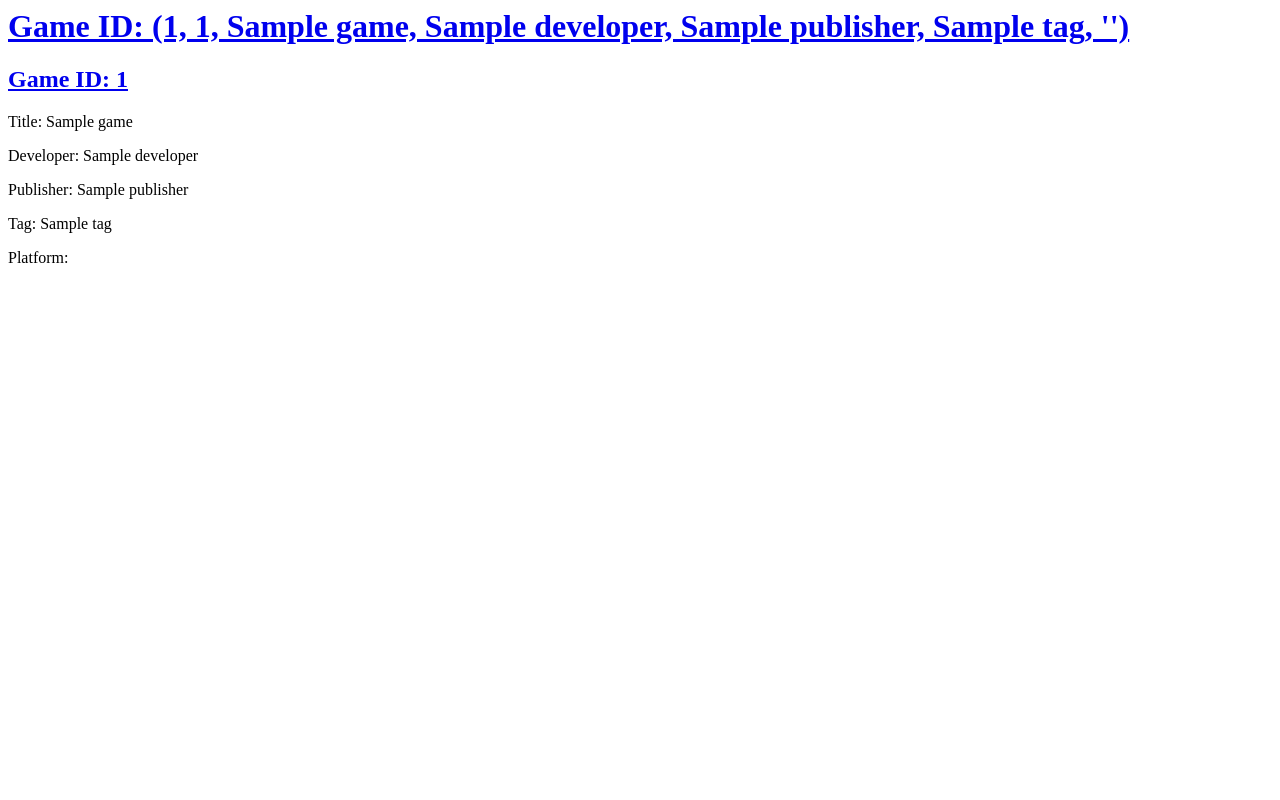
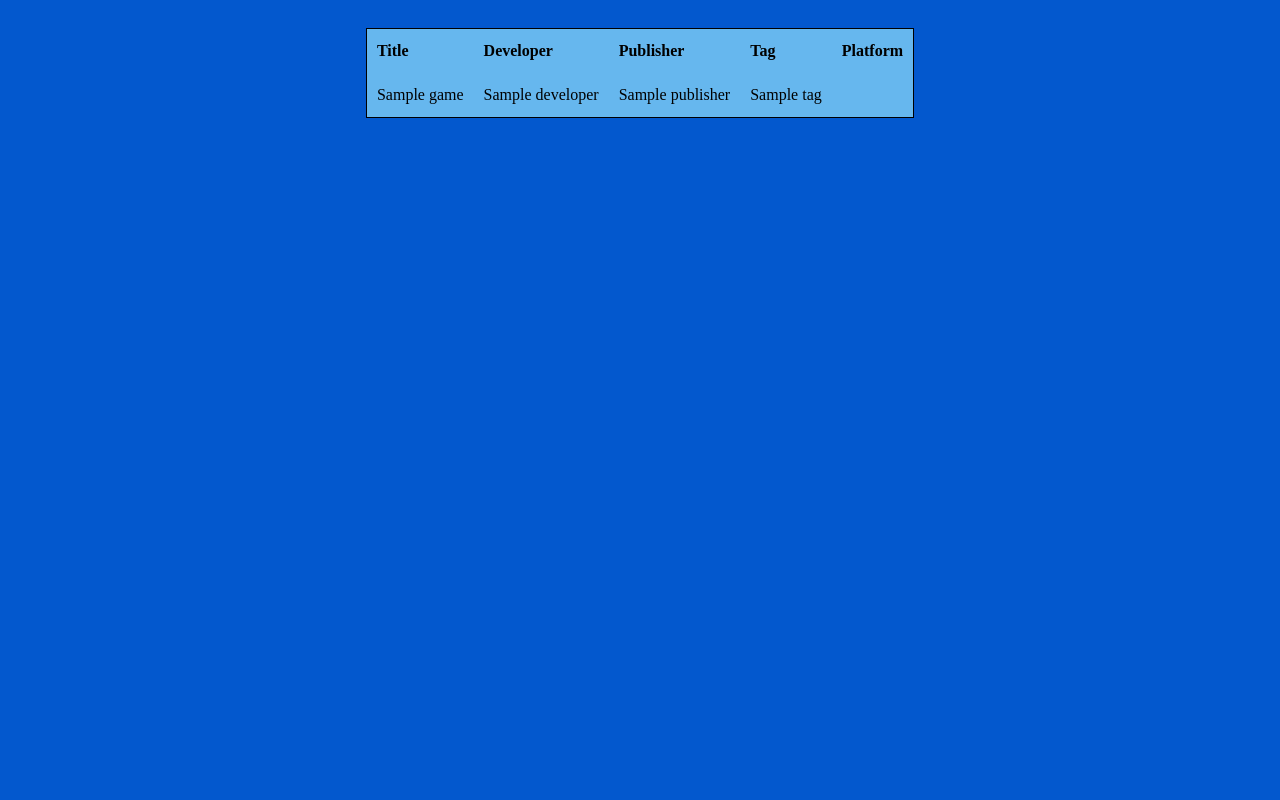
Before and after one commit to LostyGuy/Fast-API-Simple-Database, a FastAPI app: template templates/game.html in a window 1280 px wide. Run offline with FastAPI, Linux system fonts and the light colour scheme; the template is opened without the code that fills it: most values are stand-ins (such as "Sample title", 1, 10 or a date in 2020).

Commit message:
Refactor game and games list templates to improve layout and styling; update main.py to streamline game retrieval logic

```diff
--- a/app/main.py
+++ b/app/main.py
@@ -69,22 +69,22 @@ app.mount("/static", StaticFiles(directory="static"), name="static")
 
 templates = Jinja2Templates(directory="templates")
 
-@app.get("/items/{id}", response_class=HTMLResponse)
-async def read_item(request: Request, id: str):
-    return templates.TemplateResponse(
-        request=request, name="item.html", context={"id": id}
-    )
+# @app.get("/items/{id}", response_class=HTMLResponse)
+# async def read_item(request: Request, id: str):
+#     return templates.TemplateResponse(
+#         request=request, name="item.html", context={"id": id}
+#     )
 
 @app.get("/game/{id}", response_model=list[schemas.GamesBase])
 async def read_games(request: Request, id: int ,db: Session = Depends(get_db)):
-    games = db.query(models.Games).all()
+    games_list = db.query(models.Games).all()
     return templates.TemplateResponse(
-        request=request, name="game.html", context={ "id": id, "games": games}
+        request=request, name="game.html", context={ "id": id, "games": games_list}
     )
 
 @app.get("/games_list/{id}", response_class=HTMLResponse)
 async def read_games_list(request: Request, id: int, db: Session = Depends(get_db)):
-    games_list = db.query(models.Games).filter(models.Games.game_id == id).all()
+    games_list = db.query(models.Games).all()
     return templates.TemplateResponse(
         "games_list.html", {"request": request, "id": id, "games_list": games_list}
     )
--- a/templates/game.html
+++ b/templates/game.html
@@ -2,20 +2,47 @@
 <head>
     <title>Game Details</title>
 </head>
+<style>
+
+    body {
+        background-color:rgb(3, 88, 206);
+        padding: 20px;
+    }
+    table {
+        margin: auto;
+        border-collapse: collapse;
+        border: 1px solid black;
+    }
+    th, td {
+        line-height: 1.5;
+        padding: 10px;
+        text-align: left;
+        background-color: rgb(102, 183, 238);
+    }
+    a {
+        text-decoration: none;
+        color: black;
+        font-size: 16px;
+    }
+</style>
 <body>
-
-
-
-    <h1><a href="{{ url_for('read_games', id=id) }}">Game ID: {{ id, games[0].game_id, games[1].title, games[0].developer, games[0].publisher, games[0].tag, games[0].platform }}</a></h1>
-    {% for game in games %}
-        <div>
-            <h2><a href="{{ url_for('read_games', id=game.game_id) }}">Game ID: {{ game.game_id }}</a></h2>
-            <p>Title: {{ game.title }}</p>
-            <p>Developer: {{ game.developer }}</p>
-            <p>Publisher: {{ game.publisher }}</p>
-            <p>Tag: {{ game.tag }}</p>
-            <p>Platform: {{ game.platform }}</p>
-        </div>
-    {% endfor %}
+    <div>
+        <table>
+            <tr>
+                <th>Title</th>
+                <th>Developer</th>
+                <th>Publisher</th>
+                <th>Tag</th>
+                <th>Platform</th>
+            </tr>
+            <tr>
+                <td>{{ games[id-1].title }}</td>
+                <td>{{ games[id-1].developer }}</td>
+                <td>{{ games[id-1].publisher }}</td>
+                <td>{{ games[id-1].tag }}</td>
+                <td>{{ games[id-1].platform }}</td>
+            </tr>
+        </table>
+    </div>
 </body>
 </html>
```
Also changed, not shown: templates/games_list.html (+44 -10 lines).
